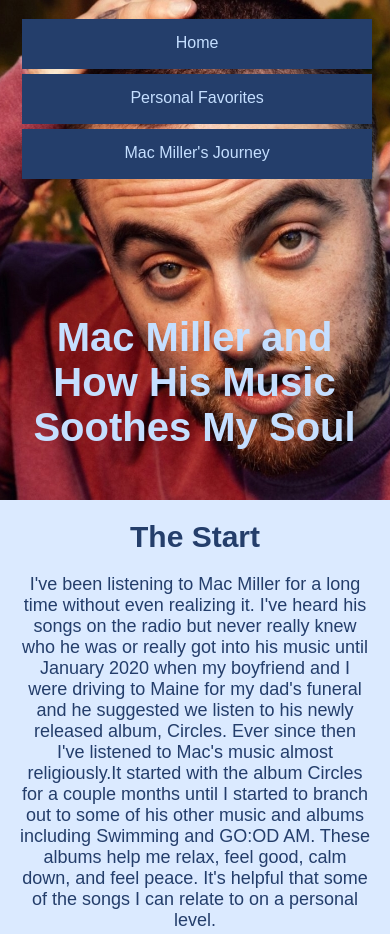
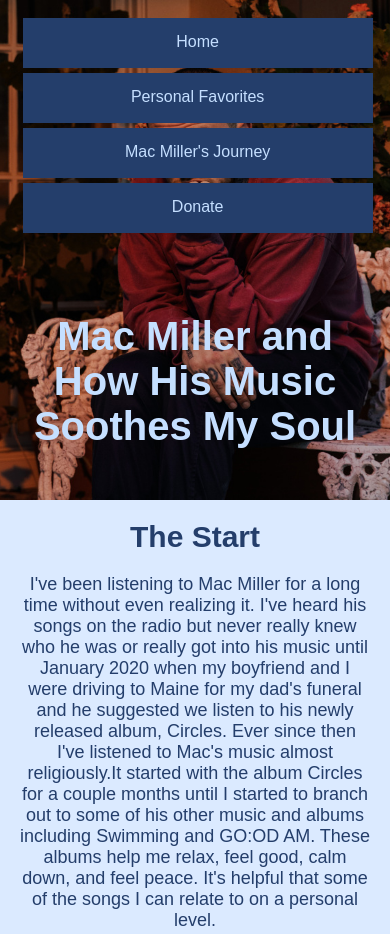
Before and after one commit to alexisbou116/alexisbou116.github.io, a plain HTML site: page index.html in a window 390 px wide. Shown: the top 934 px of the page. Drawn offline with Linux system fonts and the light colour scheme.

Commit message:
Update index.html

```diff
--- a/index.html
+++ b/index.html
@@ -4,6 +4,7 @@
     <title>Mac Miller</title>
 	<meta charset="UTF-8">
 	<meta name="viewport" content="width=device-width, initial-scale=1.0">
+    <link rel="stylesheet" href="https://use.fontawesome.com/releases/v5.3.1/css/all.css">
 
 	<style>
 		* {
@@ -23,7 +24,7 @@
 		}
 
 		.main-header{
-			background: url("imgs/mac-flowers.jpg") top;
+			background: url("imgs/mac-flowers-2.jpg") top;
 			height: 500px;
 			background-size: cover;
 			margin:0%;
@@ -35,20 +36,22 @@
 		.nav-bar{
 			list-style-type: none;
 			display:flex;
-			margin-left: 61%;
+			margin-left: 60%;
 
 		}
 		.nav-bar-link{
 			padding: 10px;
 			font-size: 16px;
 			color:#c5dfff;
+            width:100%;
 
 		}
 		.main-header-title{
 			font-size: 40px;
 			color:#c5dfff;
-			text-align:center;
-			margin-left:16%;
+			text-align:right;
+			margin-left:56%;
+            width:40%;
 
 		}
 		.text{
@@ -99,7 +102,7 @@
         	text-align: center;
         	font-size:18px;
         	margin-top:30px;
-        	margin-bottom:75px;
+        	margin-bottom:50px;
         }
         .header{
         	color:#243e6b;
@@ -109,6 +112,59 @@
         .img{
         	max-width: 100%;
         }
+        .listen{
+            display:inline-flex;
+            margin-bottom:50px;
+            margin-left:47%;
+
+        }
+        .spotify{
+            color:#4a5d70;
+            padding-top:12px;
+
+        }
+        .listen-now{
+            font-size:20px;
+            padding-right:8px;
+        }
+
+        @media only screen and (max-width: 768px){
+            body{
+                justify-content: center;
+                text-align: center;
+            }
+            .nav-bar-list{
+                background-color:#243e6b;
+                margin:0.75%;
+                text-align: center;
+                width:650px;
+                height:50px;
+                padding-top:15px;
+            }
+            .nav-bar {
+                flex-direction: column;
+                display:flex;
+                padding-top:15px;
+                margin:auto;
+                padding-left:0%;
+            }
+
+            .main-header-title{
+                text-align: center;
+                padding-top:10%;
+                width:650px;
+                margin:auto;
+            }
+            .button{
+                margin-left:30%;
+                margin-right:30%;
+            }
+            .listen{
+                margin-left:2%;
+            }
+
+        }
+
 
         @media only screen and (max-width: 600px){
 
@@ -127,18 +183,16 @@
         	.nav-bar {
         		flex-direction: column;
         		display:flex;
-        		margin-left:0%;
-        		padding-left: 0%;
+                padding-top:15px;
+                margin:auto;
+                padding-left:0%;
         	}
-        	.nav-div{
-        		width:90%;
-        		margin:auto;
-        	}
+
         	.main-header-title{
         		text-align: center;
-        		margin-top:20%;
+        		padding-top:20%;
         		width:500px;
-        		margin-left:5%;
+        		margin:auto;
         	}
         	.main-header{
         		justify-content: center;
@@ -161,7 +215,55 @@
         	.text{
         		text-align: center;
         	}
+            .listen{
+                margin-left:2%;
+            }
 
+
+        }
+
+        @media only screen and (max-width: 550px) {
+            body{
+                justify-content:center;
+                text-align:center;
+            }
+            .nav-bar-list{
+                background-color:#243e6b;
+                text-align:center;
+                height:50px;
+                width:450px;
+            }
+            .nav-bar{
+                flex-direction:column;
+                display:flex;
+                margin:auto;
+                padding-top:15px;
+            }
+            .main-header-title{
+                text-align:center;
+                width:450px;
+                padding-top:20%;
+                margin:auto;
+            }
+            .box{
+                flex-direction:column;
+                justify-content: center;
+                padding-left:25%;
+            }
+            .card{
+                width:250px;
+            }
+            .text{
+                text-align:center;
+            }
+            .link-title{
+                width:90%;
+                margin-left:20px;
+            }
+            .footer{
+                width:90%;
+                margin-left:20px;
+            }
 
         }
         @media only screen and (max-width: 480px){
@@ -174,22 +276,24 @@
         		background-color:#243e6b;
         		text-align:center;
         		height:50px;
-        		padding-top:15px;
-        		width:400px;
+        		width:380px;
         	}
         	.nav-bar{
         		flex-direction:column;
         		display:flex;
+                margin:auto;
+                padding-top:15px;
         	}
         	.main-header-title{
         		text-align:center;
-        		width:400px;
-        		margin-top:30%;
+        		width:380px;
+        		padding-top:20%;
+                margin:auto;
         	}
         	.box{
         		flex-direction:column;
         		justify-content: center;
-        		padding-left:21%;
+                padding-left:21%;
         	}
         	.card{
         		width:250px;
@@ -226,11 +330,13 @@
             .nav-bar{
                 flex-direction:column;
                 display:flex;
+                margin:auto;
             }
             .main-header-title{
                 text-align:center;
                 width:350px;
-                margin-top:30%;
+                padding-top:20%;
+                margin:auto;
             }
             .box{
                 flex-direction:column;
@@ -267,6 +373,7 @@
                 class="nav-bar-link" href="index.html">Home</a></li>
                 <li class="nav-bar-list"><a class="nav-bar-link" href="favorites.html"> Personal Favorites</a></li>
                 <li class="nav-bar-list"><a class="nav-bar-link" href="journey.html">Mac Miller's Journey</a></li>
+                <li class="nav-bar-list"><a class="nav-bar-link" href="foundation.html">Donate</a></li>
             </ul>
         </div>
 		<div class= main-header-title> <strong>Mac Miller and How His Music Soothes My Soul</strong>
@@ -303,8 +410,10 @@
 	</div>
 
 	<div class=footer> as well as give to the Mac Miller Fund which helps support young musicians.</div>
-
-
+    <div class=listen>
+        <p class=listen-now>Listen Now</p>
+        <a href="https://open.spotify.com/artist/4LLpKhyESsyAXpc4laK94U" class=spotify><i class= "fab fa-spotify fa-2x"></i></a>
+    </div>
 
 </body>
 </html>
```
